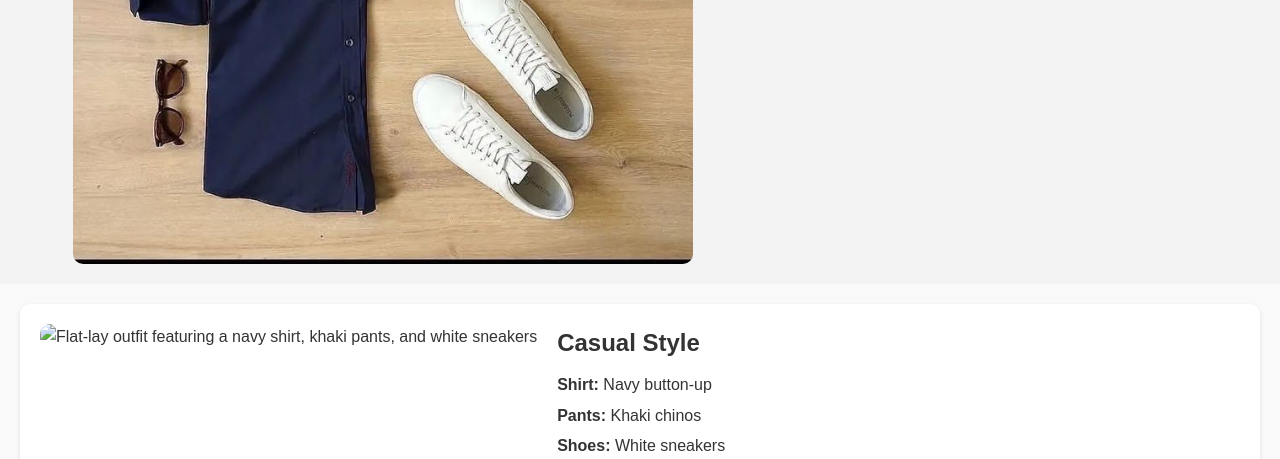
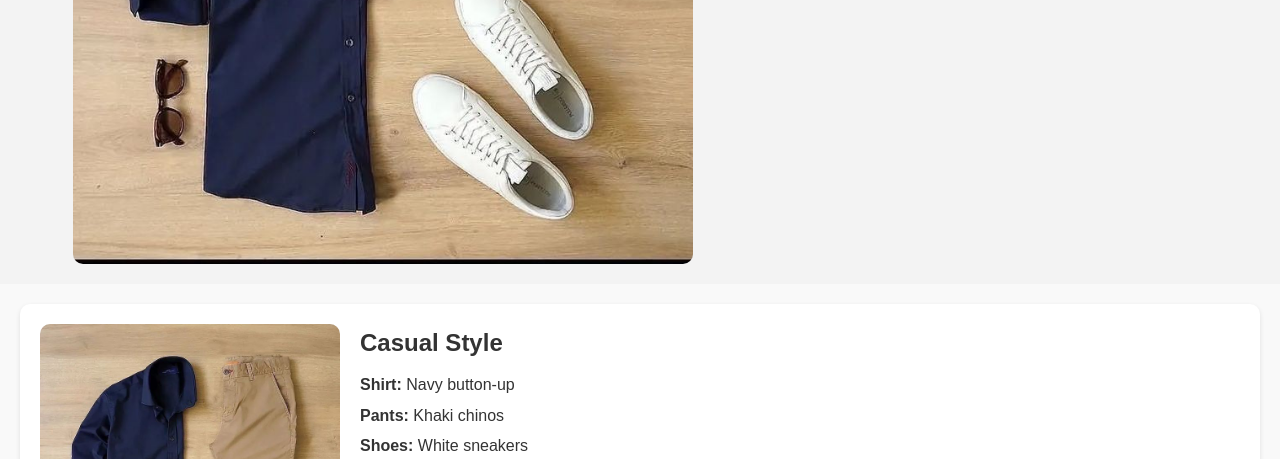
Before and after one commit to YekimCodez/men-s-fashion-guide, a website: page index.html in a window 1280 px wide. Shown: the part 493-952 px from the top of the page. Drawn offline with Linux system fonts and the light colour scheme.

```diff
--- a/index.html
+++ b/index.html
@@ -29,7 +29,7 @@
 
     <section class="outfit" id="casual">
       <div class="outfit-image">
-        <img src="outfit-photo.jpg" alt="Flat-lay outfit featuring a navy shirt, khaki pants, and white sneakers">
+        <img src="/images/casual/casual-image-06.jpg" alt="Flat-lay outfit featuring a navy shirt, khaki pants, and white sneakers">
       </div>
       <div class="outfit-details">
         <h3>Casual Style</h3>
```
Also changed, not shown: src/scss/_resets.scss (added), src/scss/_variables.scss (added).
